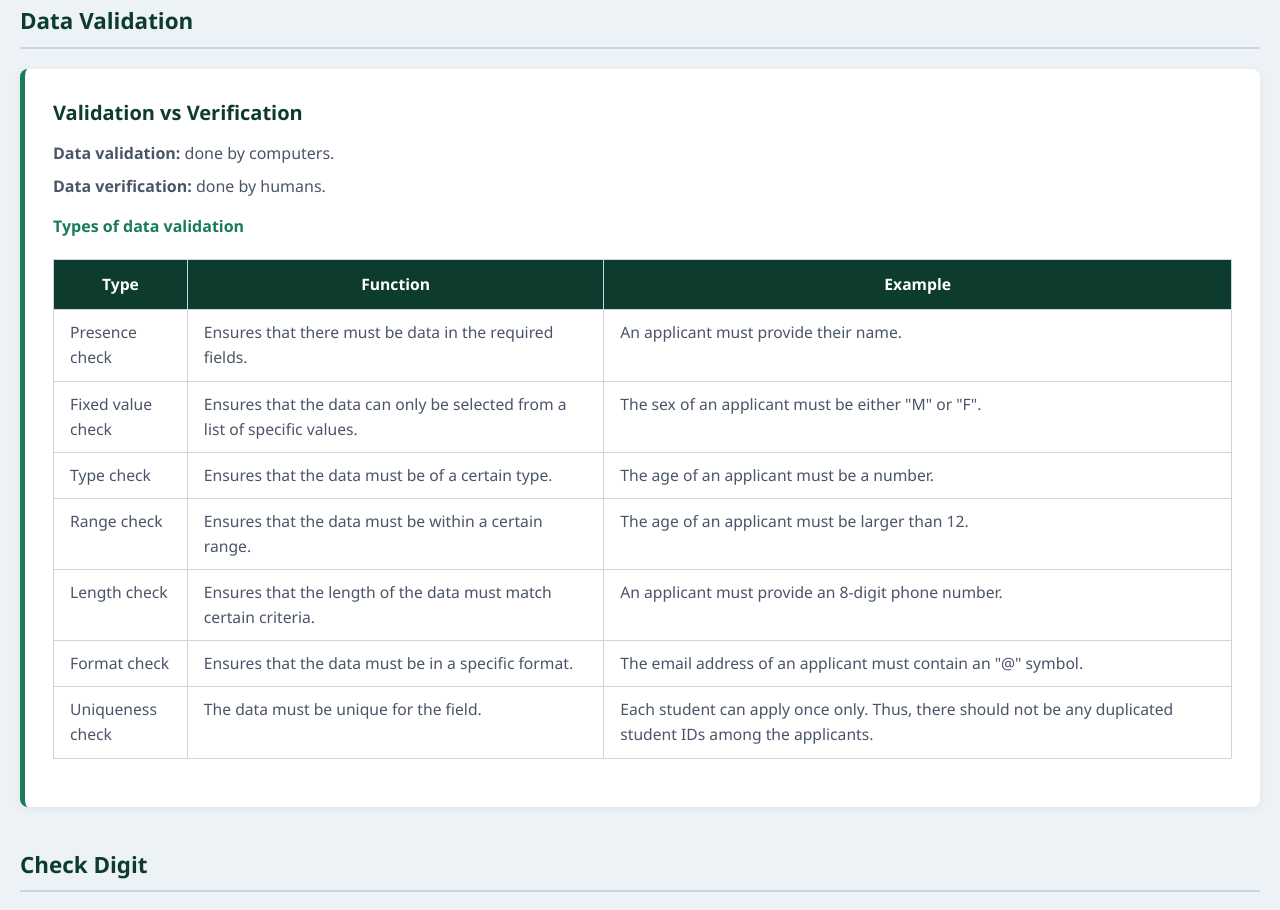
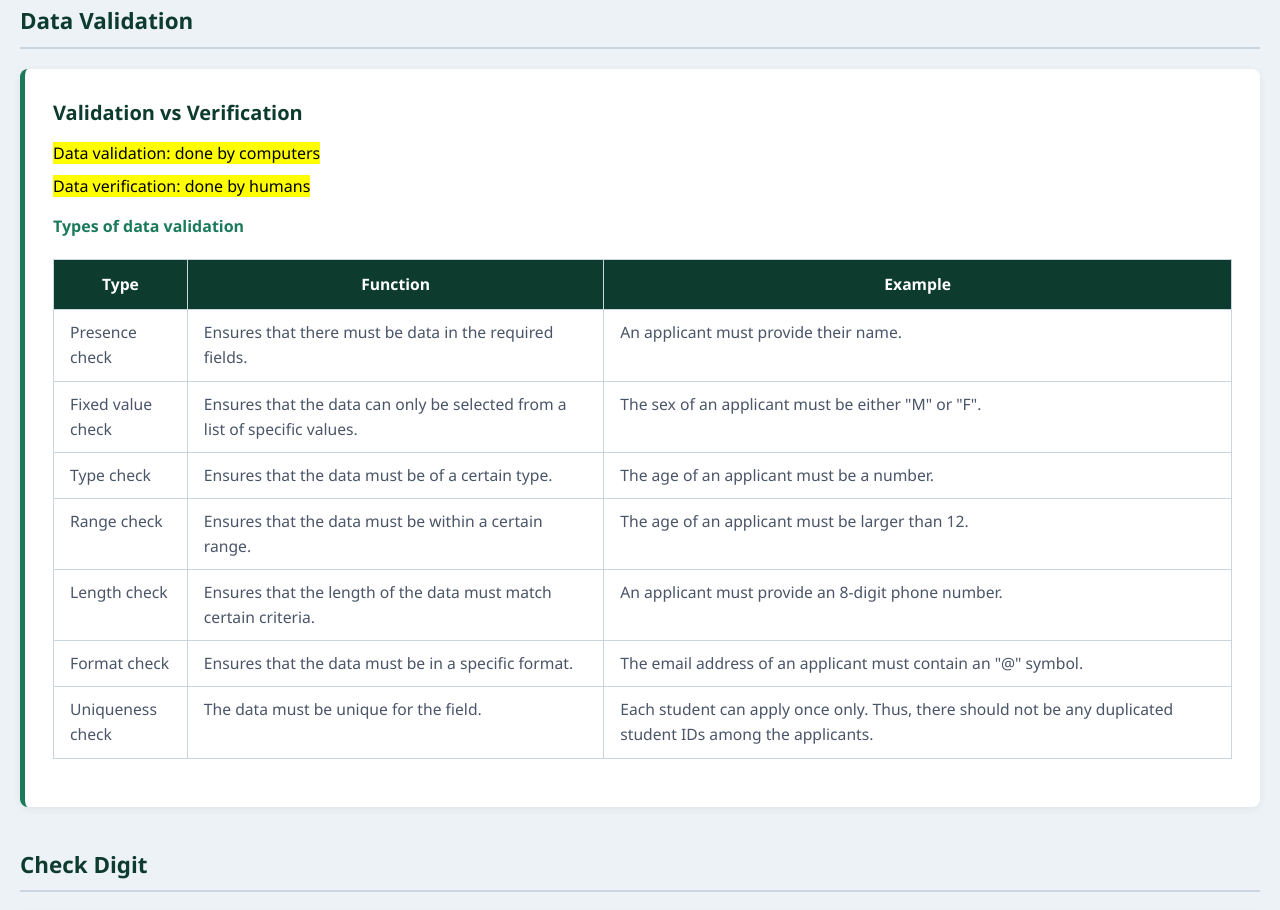
Before and after one commit to notiamalfred/ICTLearn, a website: page data-control.html in a window 1280 px wide. Shown: the part 2631-3541 px from the top of the page. Drawn offline with Linux system fonts and the light colour scheme.

Commit message:
Highlight data validation and verification in HTML

```diff
--- a/data-control.html
+++ b/data-control.html
@@ -117,8 +117,8 @@
       <div class="skill-grid">
         <article class="skill-card">
           <h3>Validation vs Verification</h3>
-          <p><strong>Data validation:</strong> done by computers.</p>
-          <p><strong>Data verification:</strong> done by humans.</p>
+          <p><mark class="mark-special">Data validation: done by computers</mark></p>
+          <p><mark class="mark-special">Data verification: done by humans</mark></p>
 
           <h4>Types of data validation</h4>
           <div class="table-wrap">
```
